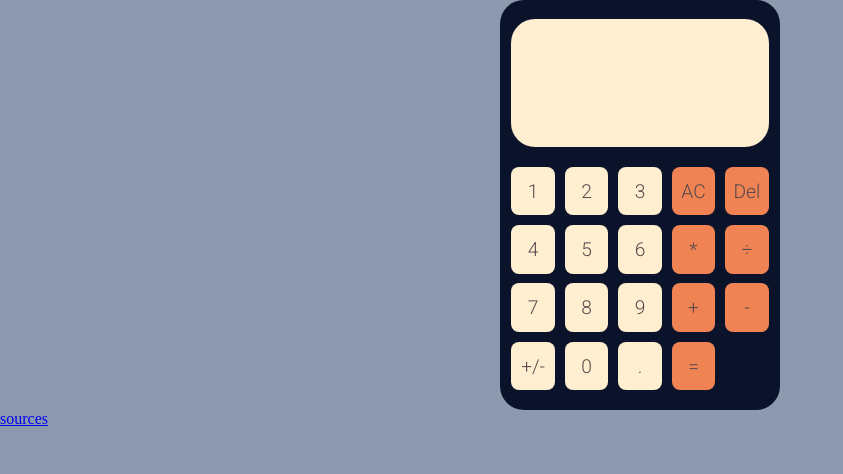
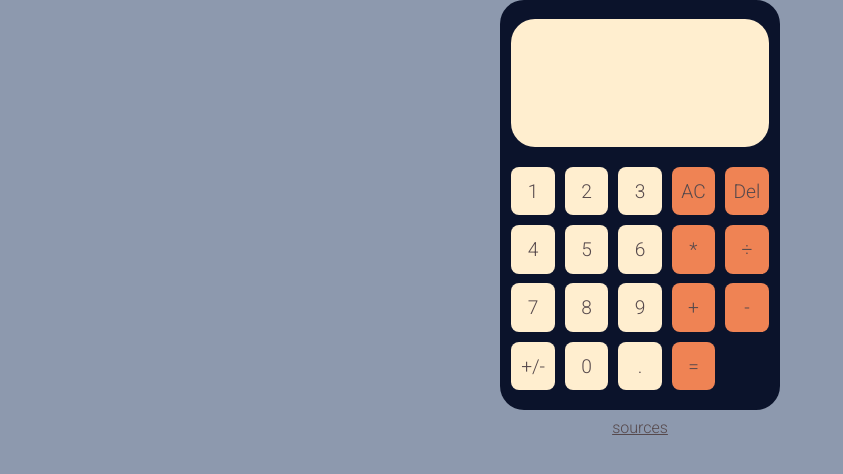
Before and after one commit to awruledbp/calculator, a plain HTML site: page index.html in a window 1280 px wide. Shown: the whole page, without its empty margins (0-843 px from the left). Drawn offline with Linux system fonts and the light colour scheme.

Commit message:
Style sources link

```diff
--- a/css/styles.css
+++ b/css/styles.css
@@ -84,3 +84,15 @@ header {
 #calculator .result {
   grid-area: 1 / 4 / 2 / -1;
 }
+
+footer {
+  display: flex;
+  justify-content: center;
+  margin: 1vmin 0;
+}
+
+footer a {
+  color: #56494c;
+  font-family: 'Roboto', sans-serif;
+  text-decoration: underline;
+}
```
